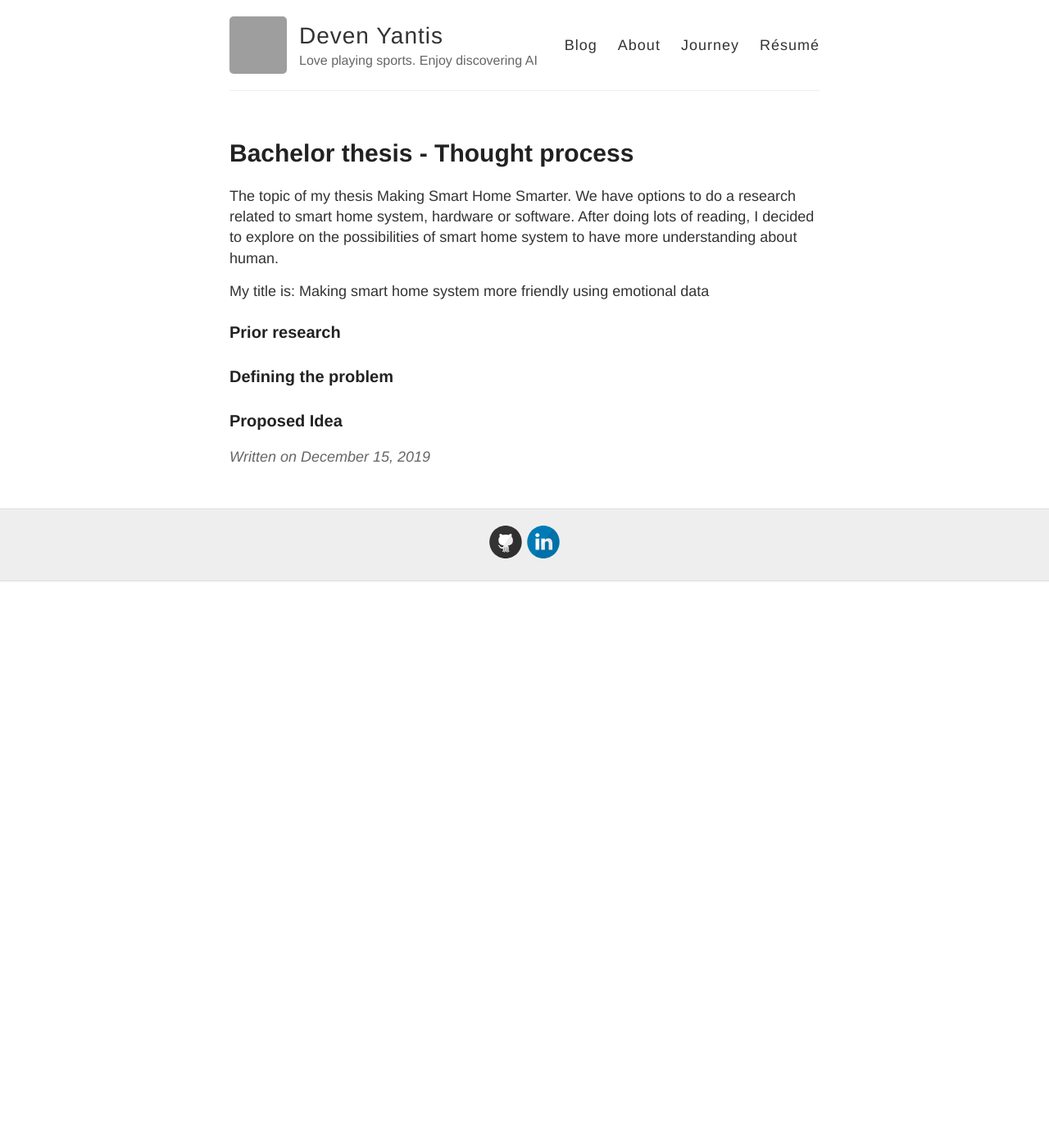
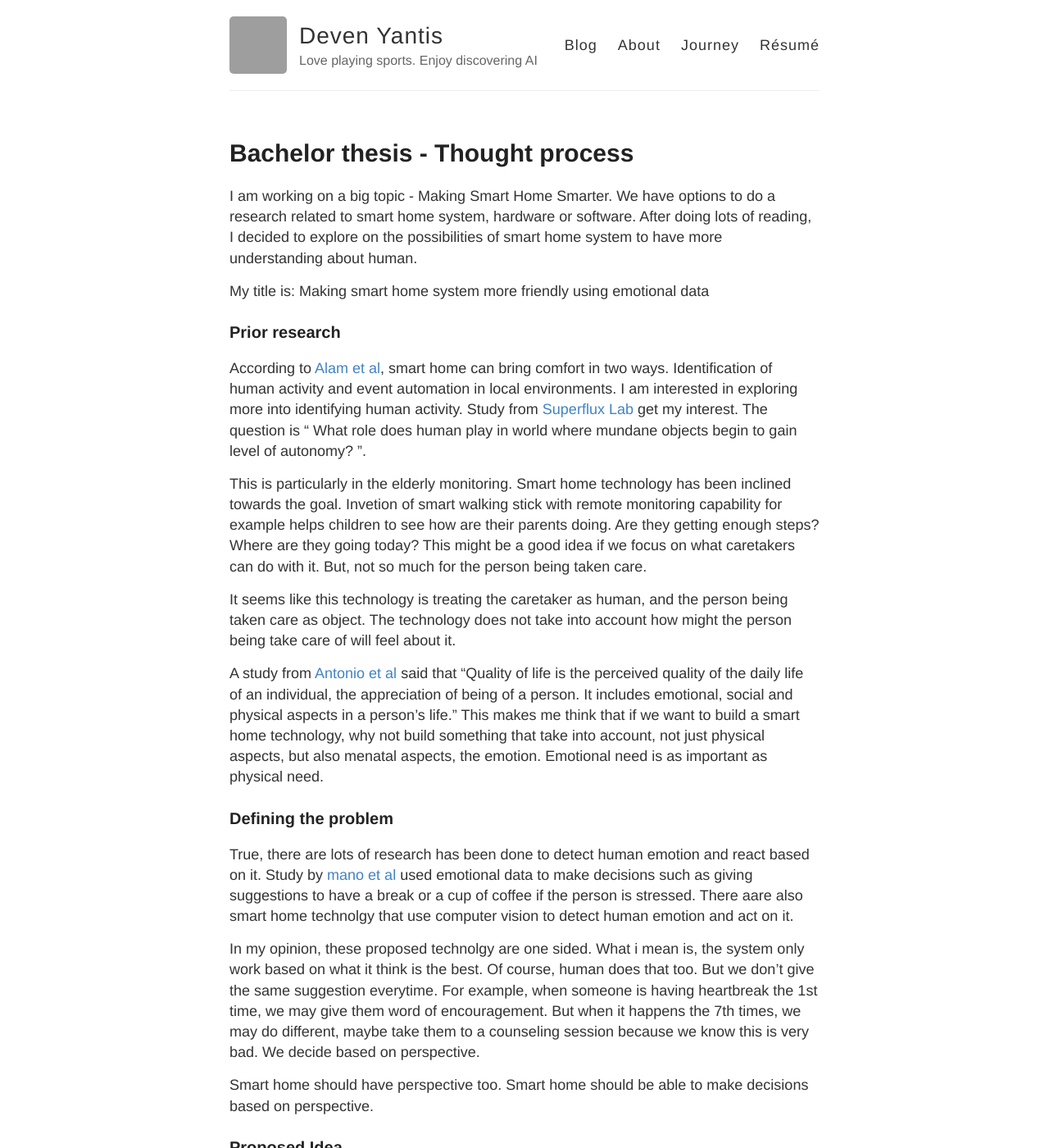
Before and after one commit to devennn/devennn.github.io, a Jekyll site: the page built from _posts/2019-12-15-bachelor-thesis-thought-process.md, in a window 1280 px wide and 1400 px high. Shown: the whole window at 82% size. Built offline with Jekyll 4.4.1, drawn with Linux system fonts in a browser that asks for light colours; some of the changed text lies outside the part shown; grey boxes are pictures that could not be loaded.

Commit message:
Update 2019-12-15-bachelor-thesis-thought-process.md

```diff
--- a/_posts/2019-12-15-bachelor-thesis-thought-process.md
+++ b/_posts/2019-12-15-bachelor-thesis-thought-process.md
@@ -3,13 +3,30 @@ layout: post
 title: Bachelor thesis - Thought process
 ---
 
-The topic of my thesis Making Smart Home Smarter. We have options to do a research related to smart home system, hardware or software.
-After doing lots of reading, I decided to explore on the possibilities of smart home system to have more understanding about human.
+I am working on a big topic - Making Smart Home Smarter. We have options to do a research related to smart home system, hardware or software. After doing lots of reading, I decided to explore on the possibilities of smart home system to have more understanding about human.
 
 My title is: Making smart home system more friendly using emotional data
 
 ### Prior research
 
+According to [Alam et al](https://doi.org/10.1109/TSMCC.2012.2189204), smart home can bring comfort in two ways. Identification of human activity and event automation in local environments. I am interested in exploring more into identifying human activity. Study from [Superflux Lab](https://superflux.in/index.php/work/uninvited-guests/#) get my interest. The question is “ What role does human play in world where mundane objects begin to gain level of autonomy? ”.
+
+This is particularly in the elderly monitoring. Smart home technology has been inclined towards the goal. Invetion of smart walking stick with remote monitoring capability for example helps children to see how are their parents doing. Are they getting enough steps? Where are they going today? This might be a good idea if we focus on what caretakers can do with it. But, not so much for the person being taken care.
+
+It seems like this technology is treating the caretaker as human, and the person being taken care as object. The technology does not take into account how might the person being take care of will feel about it.
+
+A study from [Antonio et al](https://link.springer.com/chapter/10.1007/978-3-319-13105-4_50) said that "Quality of life is the perceived quality of the daily life of an individual, the appreciation of being of a person. It includes emotional, social and physical aspects in a person’s life.” This makes me think that if we want to build a smart home technology, why not build something that take into account, not just physical aspects, but also menatal aspects, the emotion. Emotional need is as important as physical need.
+
 ### Defining the problem
 
+True, there are lots of research has been done to detect human emotion and react based on it. Study by [mano et al](https://www.sciencedirect.com/science/article/pii/S0140366416300688?via%3Dihub) used emotional data to make decisions such as giving suggestions to have a break or a cup of coffee if the person is stressed. There aare also smart home technolgy that use computer vision to detect human emotion and act on it.
+
+In my opinion, these proposed technolgy are one sided. What i mean is, the system only work based on what it think is the best. Of course, human does that too. But we don't give the same suggestion everytime. For example, when someone is having heartbreak the 1st time, we may give them word of encouragement. But when it happens the 7th times, we may do different, maybe take them to a counseling session because we know this is very bad. We decide based on perspective.
+
+Smart home should have perspective too. Smart home should be able to make decisions based on perspective.
+
 ### Proposed Idea
+
+I am proposing that instead of system giving one solution to a problem, it gives more. This is a recommendation system. Much like when we watch video on Youtube, it gives few recommendations. Whichever the person choose, the system will learn on it. And when the next time, when we choose differently, it gives more suggestions based on our new choice and less of the old one.
+
+The system work based on detecting pattern and them giving recommendation.
```
